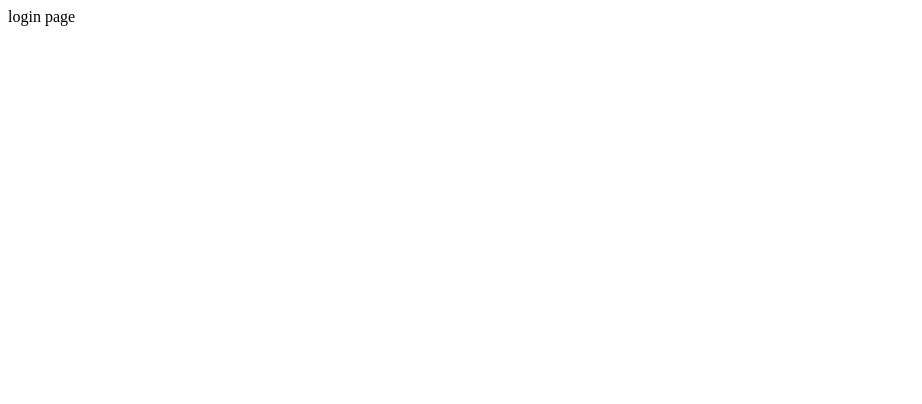
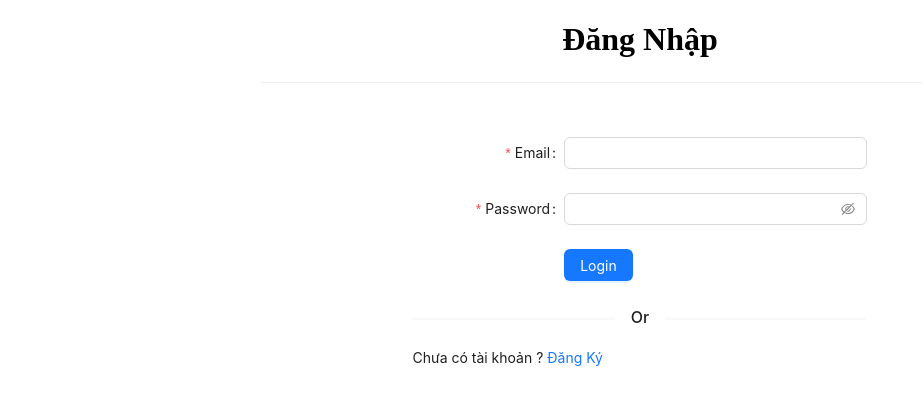
Before and after one commit to nguyentienthanhe150825/Udemy-BooksApp, a React (Vite) app: page /login in a window 1280 px wide. Shown: the top 404 px of the page, without its empty margins (0-922 px from the left). Built offline with nearby package versions, Linux system fonts and the light colour scheme.

Commit message:
Build fuction Register

```diff
--- a/src/pages/login/index.jsx
+++ b/src/pages/login/index.jsx
@@ -1,8 +1,90 @@
+import React from 'react';
+import { Button, Divider, Form, Input, notification } from 'antd';
+import { Link } from 'react-router-dom';
+
+const onFinish = (values) => {
+    console.log('Success:', values);
+};
+
+const loginLayout = {
+    marginTop: '100px',
+    margin: 'auto',
+    width: '60%',
+}
+
+const styleForm = {
+    // maxWidth: 600,
+    paddingTop: '30px',
+    margin: 'auto',
+    width: '60%',
+    // border: '2px solid blue',
+}
+
 const LoginPage = () => {
     return (
-        <>
-            login page
-        </>
+        <div className='login-page' style={loginLayout}>
+            <h1 style={{ textAlign: 'center' }}>Đăng Nhập</h1>
+            <Divider />
+            <Form
+                name="basic"
+                labelCol={{
+                    span: 8,
+                }}
+                wrapperCol={{
+                    span: 16,
+                }}
+                style={styleForm}
+                initialValues={{
+                    remember: true,
+                }}
+                onFinish={onFinish}
+                autoComplete="off"
+            >
+
+                <Form.Item
+                    label="Email"
+                    name="email"
+                    rules={[
+                        {
+                            required: true,
+                            message: 'Please input your email!',
+                        },
+                    ]}
+                >
+                    <Input />
+                </Form.Item>
+
+                <Form.Item
+                    label="Password"
+                    name="password"
+                    rules={[
+                        {
+                            required: true,
+                            message: 'Please input your password!',
+                        },
+                    ]}
+                >
+                    <Input.Password />
+                </Form.Item>
+
+                <Form.Item
+                    wrapperCol={{
+                        offset: 8,
+                        span: 16,
+                    }}
+                >
+                    <Button type="primary" htmlType="submit">
+                        Login
+                    </Button>
+                </Form.Item>
+                <Divider>Or</Divider>
+                <p className='text text-normal'>Chưa có tài khoản ?
+                    <span>
+                        <Link to='/register'> Đăng Ký </Link>
+                    </span>
+                </p>
+            </Form>
+        </div>
     )
 }
 
--- a/src/pages/register/index.jsx
+++ b/src/pages/register/index.jsx
@@ -1,9 +1,8 @@
 import React from 'react';
-import { Button, Divider, Form, Input } from 'antd';
-
-const onFinish = (values) => {
-    console.log('Success:', values);
-};
+import { Button, Divider, Form, Input, message, notification } from 'antd';
+import { Link, useNavigate } from 'react-router-dom';
+import { useState } from 'react';
+import { callRegister } from '../../services/api';
 
 const registerLayout = {
     marginTop: '100px',
@@ -22,9 +21,32 @@
 
 
 const Register = () => {
+    const navigate = useNavigate();
+    const [isSubmit, setIsSubmit] = useState(false);
+
+    const onFinish = async (values) => {
+        const { fullName, email, password, phone } = values;
+        setIsSubmit(true);
+        const res = await callRegister(fullName, email, password, phone);
+        setIsSubmit(false);
+        // console.log('>>> check data: ', res);
+        if (res?.data?._id) {
+            message.success('Đăng ký tài khoản thành công!');
+            navigate('/login')
+        } else {
+            notification.error({
+                message: 'Có lỗi xảy ra',
+                description:
+                    res.message && res.message.length > 0 ? res.message[0] : res.message,
+                duration: 5
+            })
+        }
+
+    };
+
     return (
         <div className='register-page' style={registerLayout}>
-            <h3 style={{ textAlign: 'center' }}>Đăng ký người dùng mới</h3>
+            <h1 style={{ textAlign: 'center' }}>Đăng Ký Tài Khoản</h1>
             <Divider />
             <Form
                 name="basic"
@@ -99,10 +121,16 @@
                         span: 16,
                     }}
                 >
-                    <Button type="primary" htmlType="submit">
-                        Submit
+                    <Button type="primary" htmlType="submit" loading={isSubmit}>
+                        Register
                     </Button>
                 </Form.Item>
+                <Divider>Or</Divider>
+                <p className='text text-normal'>Đã có tài khoản ?
+                    <span>
+                        <Link to='/login'> Đăng Nhập </Link>
+                    </span>
+                </p>
             </Form>
         </div>
     );
--- /dev/null
+++ b/src/services/api.js
@@ -0,0 +1,5 @@
+import axios from '../utils/axios-customize';
+
+export const callRegister = (fullName, email, password, phone) => {
+    return axios.post('/api/v1/user/register', { fullName, email, password, phone })
+}
--- a/src/utils/axios-customize.js
+++ b/src/utils/axios-customize.js
@@ -19,11 +19,11 @@
 instance.interceptors.response.use(function (response) {
   // Any status code that lie within the range of 2xx cause this function to trigger
   // Do something with response data
-  return response;
+  return response && response.data ? response.data : response;
 }, function (error) {
   // Any status codes that falls outside the range of 2xx cause this function to trigger
   // Do something with response error
-  return Promise.reject(error);
+  return error?.response?.data ?? Promise.reject(error);
 });
 
 
```
